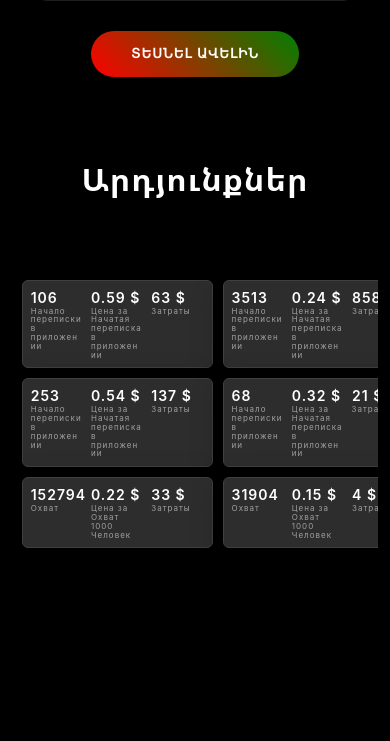
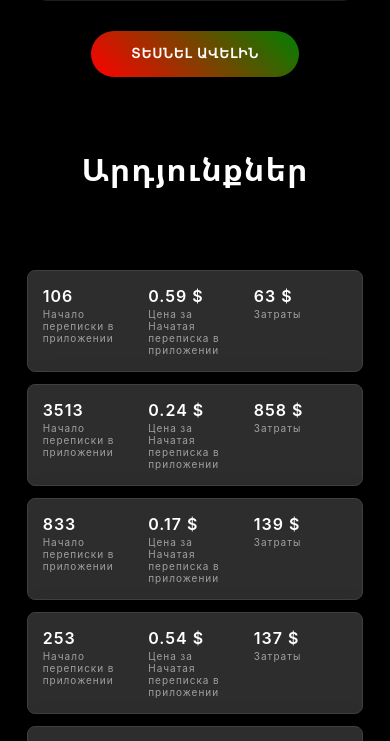
Before and after one commit to emmamln1/level_studio, a PHP site: page / in a window 390 px wide. Shown: the part 5759-6500 px from the top of the page. Run offline with PHP 8.4, Linux system fonts and the light colour scheme; some libraries are stand-ins or nearby versions.

Commit message:
results media fix

```diff
--- a/portfolio/mediaportfolio.css
+++ b/portfolio/mediaportfolio.css
@@ -45,8 +45,8 @@
     }
 
     .results-section {
-        padding: 60px 15px;
-        margin: 40px 0;
+        padding: 50px 15px;
+        margin: 30px 0;
     }
 
     .works-stats-grid {
@@ -55,7 +55,7 @@
     }
 
     .works-stat-item {
-        padding: 30px 15px;
+        padding: 25px 15px;
     }
 }
 
@@ -98,12 +98,11 @@
     }
 
     .works-stat-item {
-        padding: 25px 15px;
+        padding: 20px 15px;
     }
 
-
-
     .results-section {
-        padding: 40px 10px;
+        padding: 35px 10px;
+        margin: 20px 0;
     }
 }
--- a/results/results.css
+++ b/results/results.css
@@ -134,8 +134,19 @@
 .results-stat-item:nth-child(3) .results-stat-number { transition-delay: 0.5s; }
 .results-stat-item:nth-child(3) .results-stat-label { transition-delay: 0.7s; }
 
-/* Tablet Responsive - Still 3x3 but smaller */
+/* Large Desktop */
+@media (max-width: 1400px) {
+    .results-showcase-container {
+        padding: 0 40px;
+    }
+}
+
+/* Desktop/Laptop */
 @media (max-width: 1200px) {
+    .results-showcase-container {
+        padding: 0 30px;
+    }
+
     .results-showcase-grid {
         gap: 25px;
         max-width: 1000px;
@@ -143,7 +154,7 @@
 
     .results-stats-widget {
         padding: 18px;
-        gap: 30px;
+        gap: 25px;
     }
 
     .results-stat-number {
@@ -155,26 +166,120 @@
     }
 }
 
-/* Large Mobile - Still 3x3 but much smaller */
+/* Tablet Portrait */
+@media (max-width: 992px) {
+    .results-showcase-section {
+        padding: 70px 0;
+        min-height: 100vh;
+    }
+
+    .results-showcase-container {
+        padding: 0 25px;
+    }
+
+    .results-showcase-title {
+        font-size: 3rem;
+        margin-bottom: 50px;
+    }
+
+    .results-showcase-grid {
+        grid-template-columns: repeat(3, 1fr);
+        gap: 20px;
+    }
+
+    .results-stats-widget {
+        padding: 15px;
+        gap: 20px;
+        flex-direction: column;
+        text-align: center;
+    }
+
+    .results-stat-item {
+        text-align: center;
+    }
+
+    .results-stat-number {
+        font-size: 20px;
+        margin-bottom: 5px;
+    }
+
+    .results-stat-label {
+        font-size: 10px;
+    }
+}
+
+/* Large Mobile/Small Tablet */
 @media (max-width: 768px) {
     .results-showcase-section {
         padding: 60px 0;
+        min-height: 90vh;
+    }
+
+    .results-showcase-container {
+        padding: 0 20px;
     }
 
     .results-showcase-title {
         font-size: 2.5rem;
-        margin-bottom: 60px;
+        margin-bottom: 40px;
     }
 
     .results-showcase-grid {
+        grid-template-columns: repeat(2, 1fr);
         gap: 15px;
-        max-width: 100%;
     }
 
     .results-stats-widget {
         padding: 12px;
         gap: 15px;
+        border-radius: 10px;
+        flex-direction: column;
+        text-align: center;
+    }
+
+    .results-stat-number {
+        font-size: 18px;
+        margin-bottom: 3px;
+    }
+
+    .results-stat-label {
+        font-size: 9px;
+        line-height: 1.3;
+    }
+}
+
+/* Mobile */
+@media (max-width: 480px) {
+    .results-showcase-section {
+        padding: 50px 0;
+        min-height: 80vh;
+    }
+
+    .results-showcase-container {
+        padding: 0 15px;
+    }
+
+    .results-showcase-title {
+        font-size: 2rem;
+        margin-bottom: 30px;
+    }
+
+    .results-showcase-grid {
+        grid-template-columns: 1fr;
+        gap: 12px;
+    }
+
+    .results-stats-widget {
+        padding: 15px;
+        gap: 12px;
         border-radius: 8px;
+        flex-direction: row;
+        text-align: left;
+    }
+
+    .results-stat-item {
+        text-align: left;
+        flex: 1;
     }
 
     .results-stat-number {
@@ -183,56 +288,43 @@
     }
 
     .results-stat-label {
-        font-size: 9px;
+        font-size: 10px;
         line-height: 1.2;
     }
 }
 
-/* Small Mobile - Still 3x3 but very compact */
-@media (max-width: 480px) {
+/* Small Mobile */
+@media (max-width: 360px) {
+    .results-showcase-section {
+        padding: 40px 0;
+    }
+
     .results-showcase-container {
         padding: 0 10px;
     }
 
     .results-showcase-title {
-        font-size: 2rem;
-        margin-bottom: 40px;
-    }
-
-    .results-showcase-grid {
-        gap: 10px;
+        font-size: 1.8rem;
+        margin-bottom: 25px;
     }
 
     .results-stats-widget {
-        padding: 8px;
-        gap: 8px;
-        border-radius: 6px;
+        padding: 12px;
+        gap: 10px;
+        flex-direction: column;
+        text-align: center;
+    }
+
+    .results-stat-item {
+        text-align: center;
     }
 
     .results-stat-number {
         font-size: 14px;
-        margin-bottom: 1px;
     }
 
     .results-stat-label {
-        font-size: 8px;
-        line-height: 1.1;
-    }
-}
-
-/* Extra Small Mobile - Minimal but still horizontal */
-@media (max-width: 360px) {
-    .results-stats-widget {
-        padding: 6px;
-        gap: 6px;
-    }
-
-    .results-stat-number {
-        font-size: 12px;
-    }
-
-    .results-stat-label {
-        font-size: 7px;
+        font-size: 9px;
     }
 }
 /* Results Section End */
```
